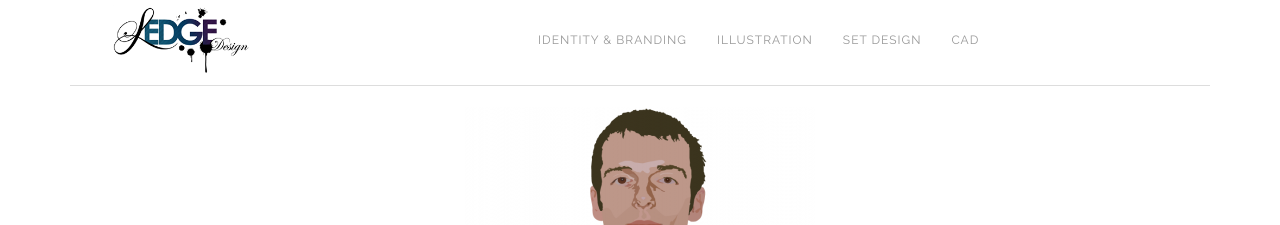
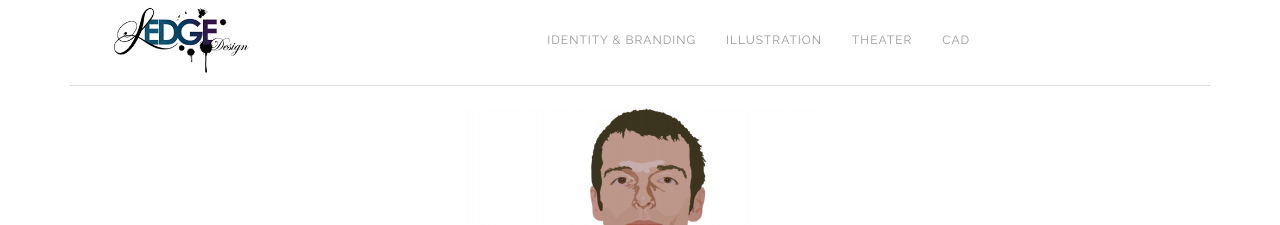
Before and after one commit to LedgeDesign/Home, a Jekyll site: the page built from index.html, in a window 1280 px wide. Shown: the top 225 px of the page. Built offline with Jekyll 4.4.1, drawn with Linux system fonts in a browser that asks for light colours; nearby versions of some CDN libraries.

Commit message:
changed nav bar title set design to theater

```diff
--- a/theater.html
+++ b/theater.html
@@ -1,10 +1,10 @@
 ---
 layout: page
-title: Set Design
+title: Theater
 order: 4
 ---
 <div class="row">
-{% assign sorted_collection = site.setdesign | sort:"order" %}
+{% assign sorted_collection = site.theater | sort:"order" %}
 {% for item in sorted_collection %}
 {% include portfolio.html %}
 {% endfor %}
```
